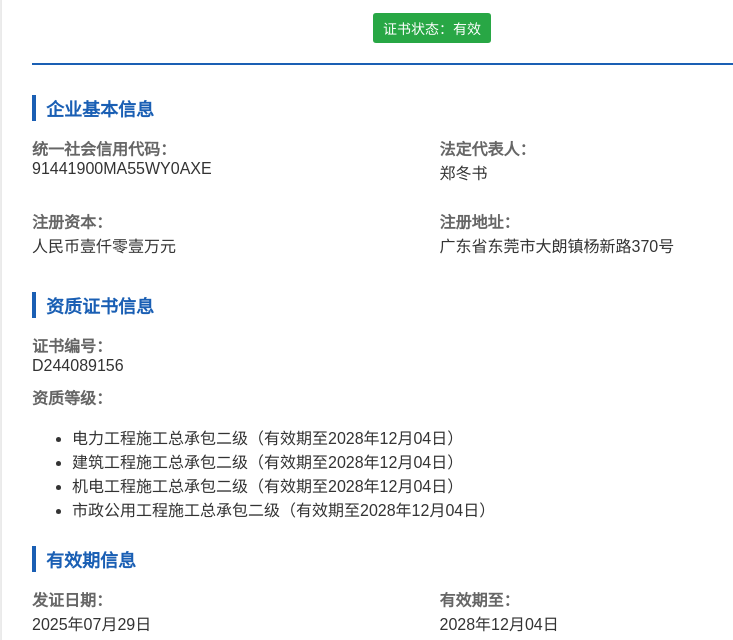
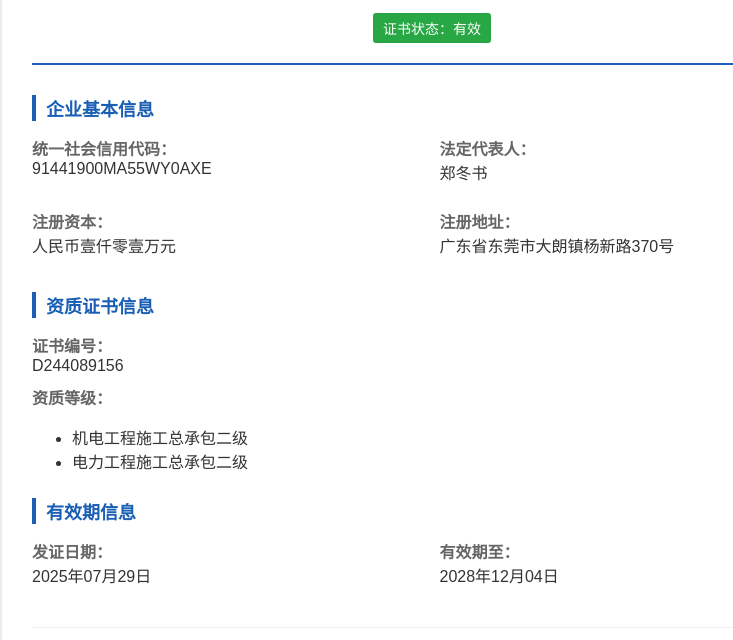
Before and after one commit to hn751022/company-certificate, a plain HTML site: page index.html in a window 1280 px wide. Shown: the part 160-800 px from the top of the page, without its empty margins (208-941 px from the left). Drawn offline with Linux system fonts and the light colour scheme.

Commit message:
Remove expired qualification details from index.html
资质等级做一次修改

```diff
--- a/index.html
+++ b/index.html
@@ -119,10 +119,8 @@
                 <div class="label">资质等级：</div>
                 <div class="value">
                     <ul>
-                        <li>电力工程施工总承包二级（有效期至2028年12月04日）</li>
-                        <li>建筑工程施工总承包二级（有效期至2028年12月04日）</li>
-                        <li>机电工程施工总承包二级（有效期至2028年12月04日）</li>
-                        <li>市政公用工程施工总承包二级（有效期至2028年12月04日）</li>
+                        <li>机电工程施工总承包二级</li>
+                        <li>电力工程施工总承包二级</li>
                     </ul>
                 </div>
             </div>
```
